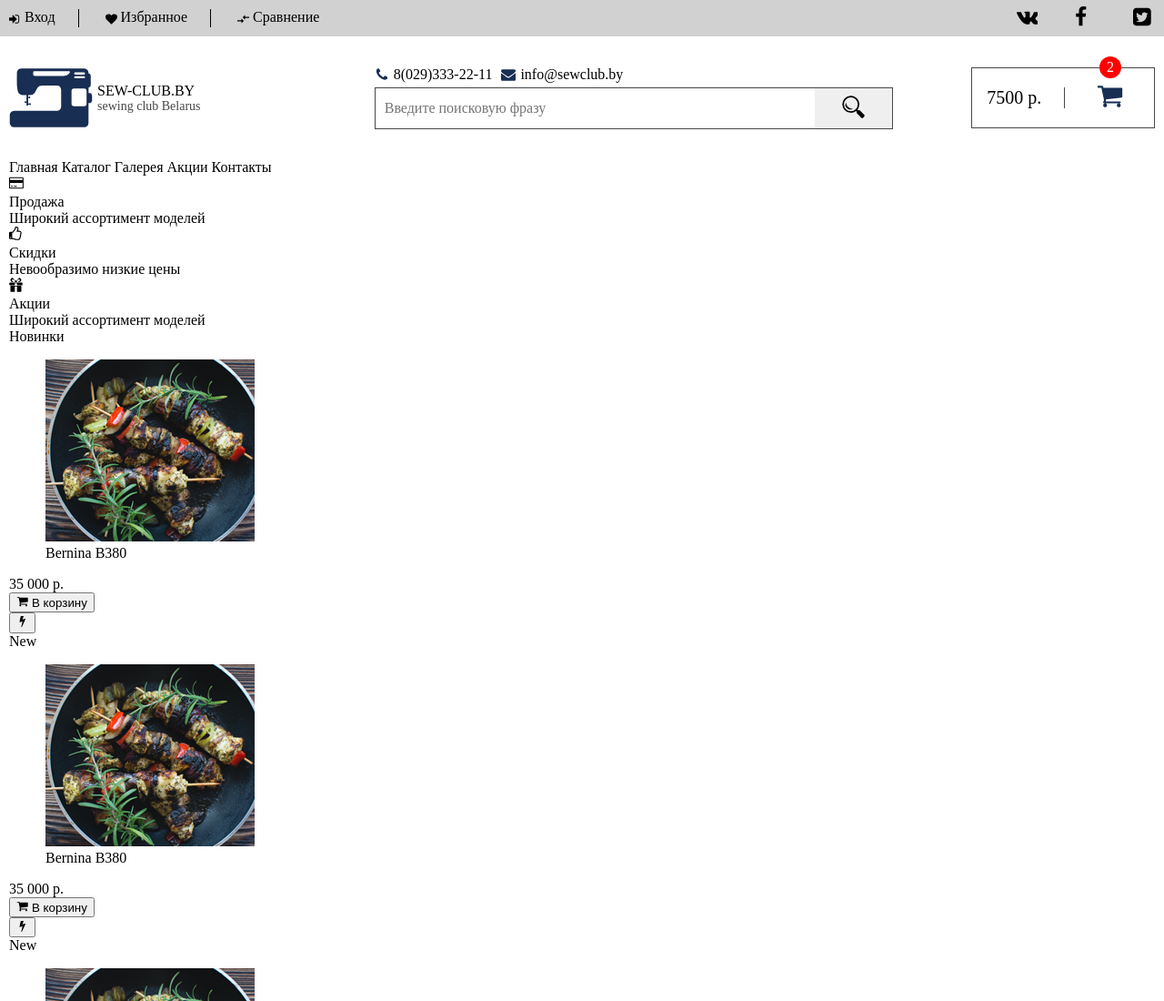
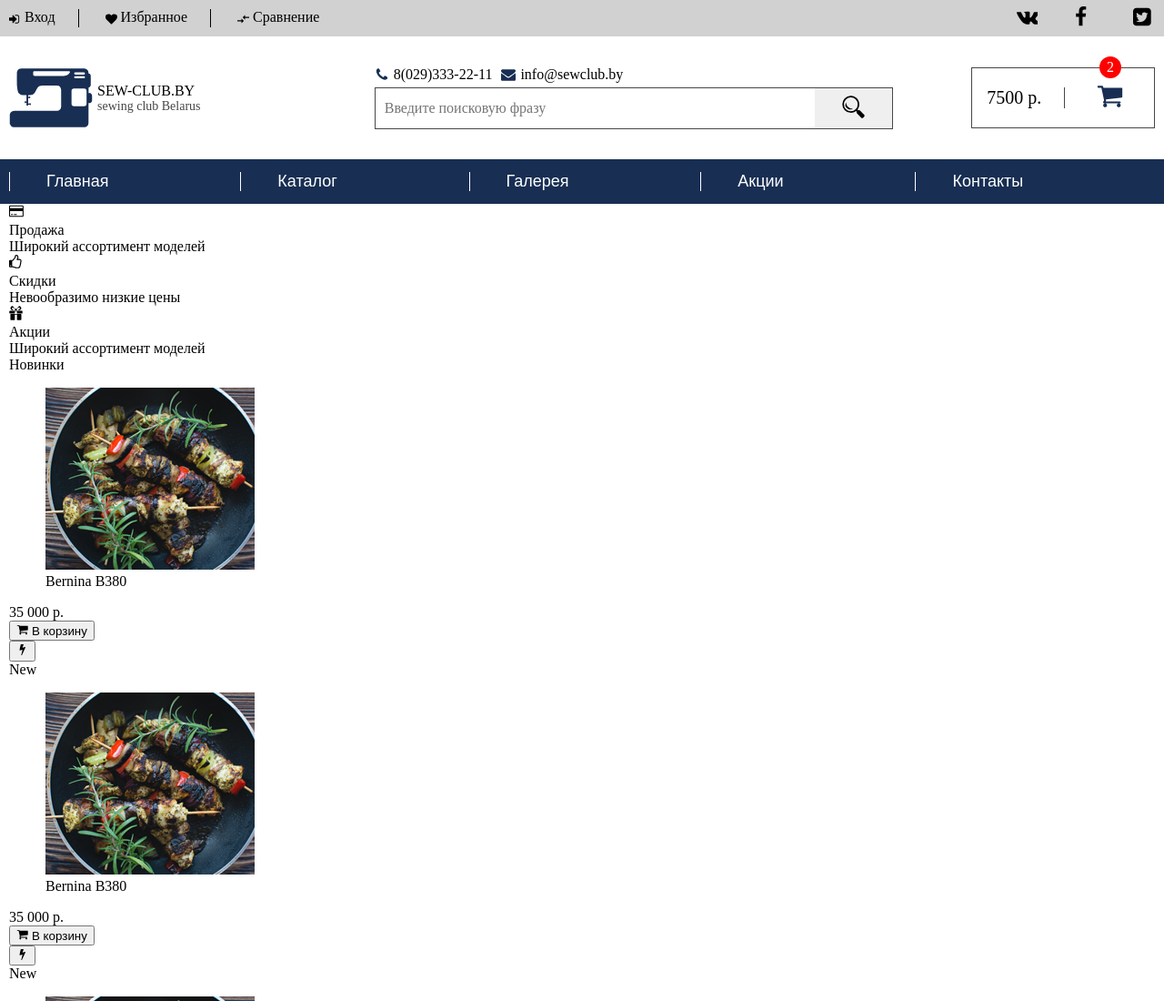
Before and after one commit to gtereshkov/sewclub, a website: page src/index.html in a window 1280 px wide. Shown: the top 1100 px of the page at 91% size. Drawn offline with nearby package versions, Linux system fonts and the light colour scheme; files that its build step writes are made by us from their sources; files whose address does not match are found by name.

Commit message:
worked on site-header__mainmenu

```diff
--- a/src/css/header.less
+++ b/src/css/header.less
@@ -1,11 +1,41 @@
 //  === userbar
 
-.site-header__userbar {
+.site-header {
+  &__userbar {
     background-color: @third-color2;
     min-height: 40px;
     display: flex;
     justify-content: space-between;
     align-items: center;
+  }
+  &__logo {
+    width: 25%;
+  }
+  &__midblock {
+    display: flex;
+    padding-top: 30px;
+    padding-bottom: 30px;
+    justify-content: space-between;
+    align-items: center;
+  }
+  &__mainmenu {
+    display: flex;
+    flex-wrap: wrap;
+    align-items: center;
+    justify-content: center;
+    padding-top: 14px;
+    padding-bottom: 14px;
+    background-color: @primary-color;
+    & .nav__item {
+      font-size: 1.125rem;
+      font-family: 'Roboto Regular', sans-serif;
+      border-left: 1px solid @accent-text-color;
+      flex-grow: 1;
+      display: block;
+      padding: 0 40px;
+      color: @accent-text-color;
+    }
+  }
 }
 
   .userbar-navigation {
@@ -40,20 +70,6 @@
       height: 23px;
       width: 25px;
     }
-}
-
-//  === midblock
-
-.site-header__midblock {
-  display: flex;
-  padding-top: 30px;
-  padding-bottom: 30px;
-  justify-content: space-between;
-  align-items: center;
-}
-
-.site-header__logo {
-  width: 25%;
   }
 
   .logo__icon, .header-contacts__icon, .header-basket__icon {
--- a/src/index.html
+++ b/src/index.html
@@ -103,7 +103,7 @@
             <span class="header-basket__goodscount">2</span>
         </div>
     </div>
-    <nav class="site-header__mainmenu nav wrapper">
+    <nav class="site-header__mainmenu nav color-wrapper">
         <a href="#" class="nav__item" title="Главная">Главная</a>
         <a href="#" class="nav__item" title="Каталог">Каталог</a>
         <a href="#" class="nav__item" title="Галерея">Галерея</a>
```
Also changed, not shown: build/index.html, build/styles.css. Lines whose indentation alone changed are shown as unchanged.
